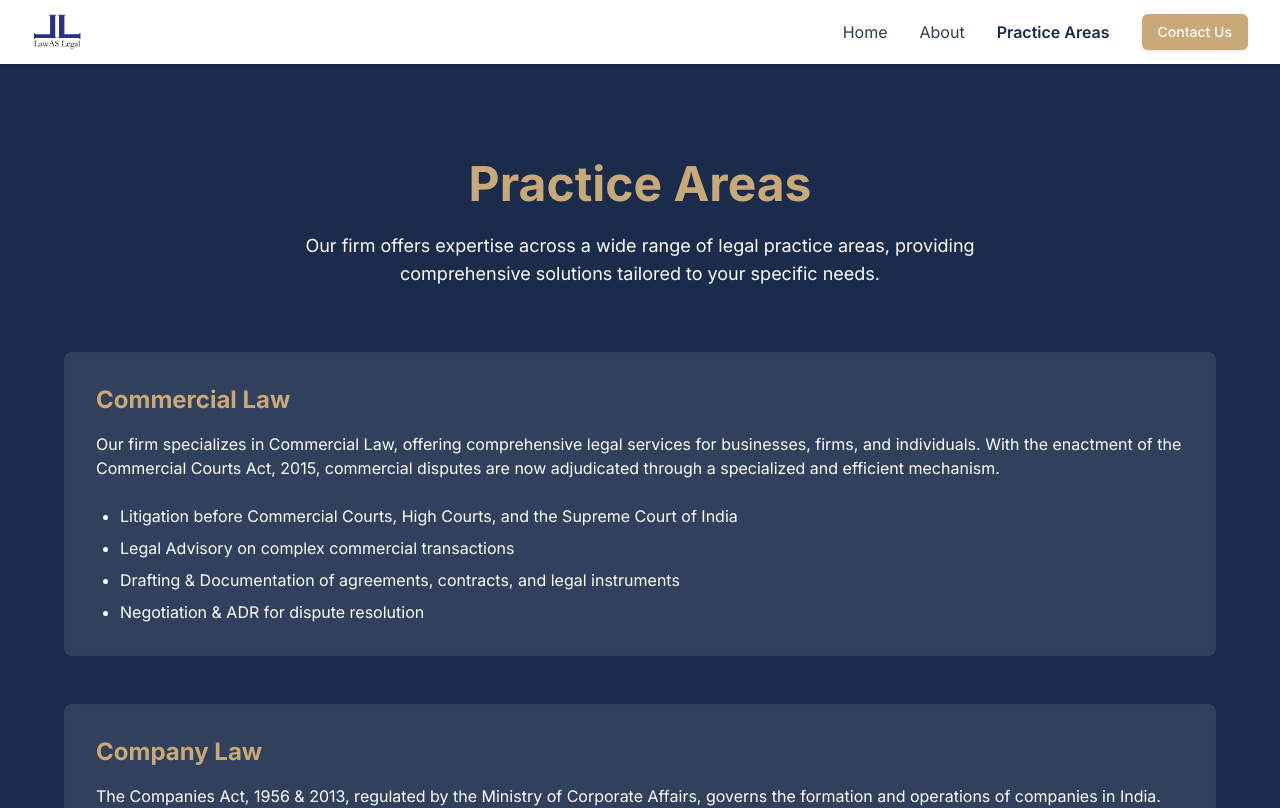
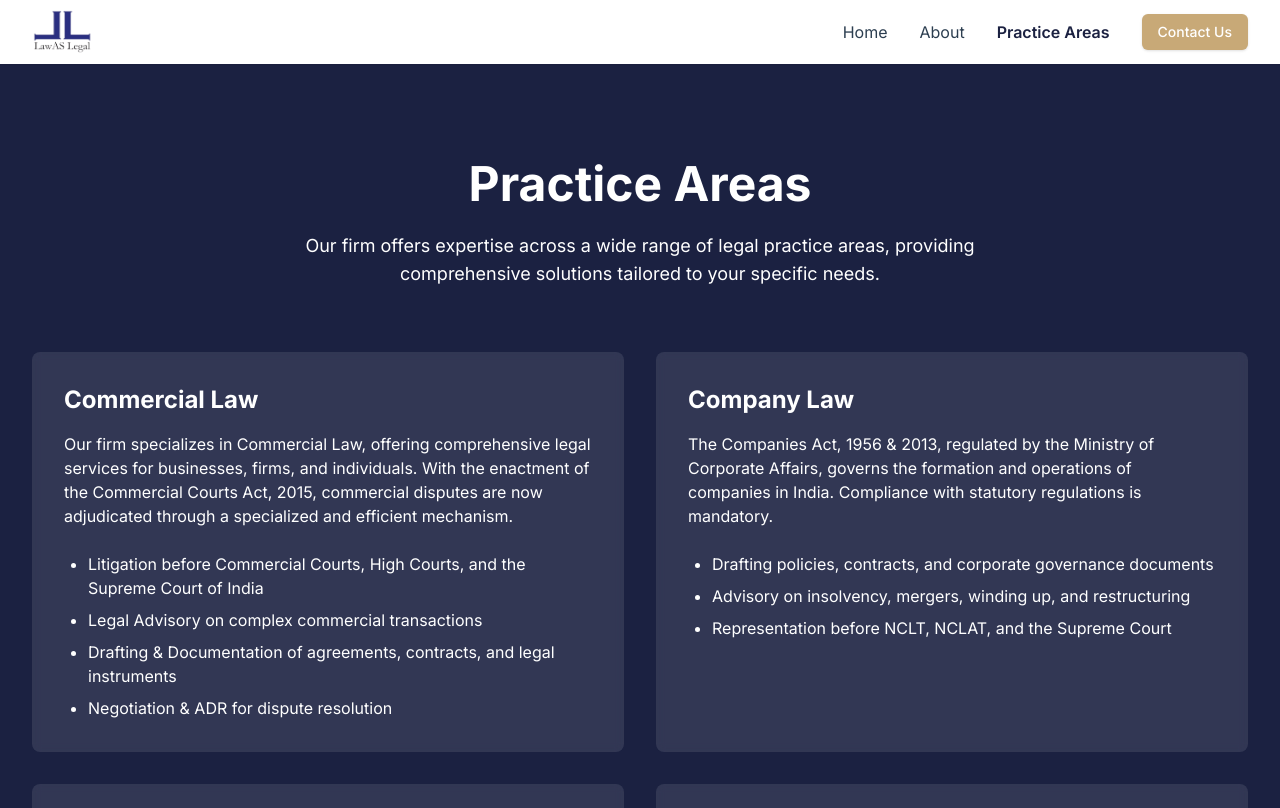
Before and after one commit to CrzyMonks/lawas_legal, a Next.js app: page /practice-areas in a window 1280 px wide. Shown: the top 808 px of the page. Built offline with nearby package versions, Linux system fonts and the light colour scheme.

Commit message:
UI and content updated

```diff
--- a/app/about/page.js
+++ b/app/about/page.js
@@ -34,7 +34,7 @@ export default function AboutPage() {
               About LawAS Legal
             </h1>
             <p className="mb-8 text-lg text-white text-justify">
-            LawAS Legal is a dynamic and experienced law firm rapidly expanding across India, with a strong reputation for handling complex legal matters in corporate, commercial, dispute resolution, real estate, energy and infrastructure, arbitration. It aims to serve a diverse range of clients, from small businesses to large corporations, with tailored legal solutions for it's clients . Focused on strategic growth, the firm is handling matters across the country, leveraging technology, and maintaining a client-centric approach to deliver high-quality services. It's commitment to professionalism, integrity, and excellence positions it as a future national leader in the legal field.
+            LawAS Legal is a dynamic and experienced law firm rapidly expanding across India, with a strong reputation for handling complex legal matters in corporate, commercial, dispute resolution, real estate, energy and infrastructure, arbitration. It aims to serve a diverse range of clients, from small businesses to large corporations, with tailored legal solutions for it's clients. Focused on strategic growth, the firm is handling matters across the country, leveraging technology, and maintaining a client-centric approach to deliver high-quality services. It's commitment to professionalism, integrity, and excellence positions it as a future national leader in the legal field.
             </p>
           </motion.div>
         </div>
--- a/app/page.js
+++ b/app/page.js
@@ -1,6 +1,7 @@
 import Hero from '@/components/sections/Hero'
-import VideoSection from '@/components/sections/VideoSection'
+// import VideoSection from '@/components/sections/VideoSection'
 import AboutPreview from '@/components/sections/AboutPreview'
+import PracticeAreasPreview from '@/components/sections/PracticeAreasPreview'
 import Partners from '@/components/sections/Partners'
 import Contact from '@/components/sections/Contact'
 
@@ -8,8 +9,9 @@ export default function Home() {
   return (
     <div className="w-full bg-lawas-heading">
       <Hero />
-      <VideoSection />
+      {/* <VideoSection /> */}
       <AboutPreview />
+      <PracticeAreasPreview />
       <Partners />
       <Contact />
     </div>
--- a/app/practice-areas/page.js
+++ b/app/practice-areas/page.js
@@ -84,13 +84,21 @@ export default function PracticeAreasPage() {
         </motion.div>
 
         <motion.div
-          className="mx-auto max-w-6xl space-y-12"
+          className="mx-auto max-w-7xl"
           initial={{ opacity: 0, y: 20 }}
           animate={{ opacity: 1, y: 0 }}
           transition={{ duration: 0.8, delay: 0.2 }}
         >
+          <div className="grid grid-cols-1 sm:grid-cols-2 gap-8">
             {practiceAreas.map((area, index) => (
-            <div key={area.title} className="rounded-lg bg-white/10 p-8 backdrop-blur-sm">
+              <motion.div
+                key={area.title}
+                className="rounded-lg bg-white/10 p-8 backdrop-blur-sm"
+                initial={{ opacity: 0, y: 20 }}
+                whileInView={{ opacity: 1, y: 0 }}
+                transition={{ duration: 0.8, delay: index * 0.1 }}
+                viewport={{ once: true }}
+              >
                 <h2 className="mb-4 text-2xl font-bold text-lawas-accent">
                   {area.title}
                 </h2>
@@ -106,8 +114,9 @@ export default function PracticeAreasPage() {
                     ))}
                   </ul>
                 )}
+              </motion.div>
+            ))}
           </div>
-          ))}
         </motion.div>
       </div>
     </div>
--- a/components/Navbar.jsx
+++ b/components/Navbar.jsx
@@ -43,11 +43,11 @@ export default function Navbar() {
           {/* Logo */}
           <Link href="/" className="flex items-center">
             <Image
-              src="/images/legal-logo.jpg"
+              src="/images/legal-logo-removebg-preview.png"
               alt="LawAS Legal Logo"
-              width={150}
-              height={40}
-              className="h-10 w-auto"
+              width={200}
+              height={133}
+              className="h-12 w-auto"
               priority
             />
           </Link>
@@ -73,7 +73,7 @@ export default function Navbar() {
               Practice Areas
             </Link>
             <Button
-              className="bg-lawas-accent text-white hover:bg-lawas-accent/90"
+              className="bg-lawas-button text-white hover:bg-lawas-button/90"
               onClick={handleContactClick}
             >
               Contact Us
@@ -107,7 +107,7 @@ export default function Navbar() {
         {isMenuOpen && (
           <div
             className="fixed top-0 left-0 w-full h-screen bg-white/95 backdrop-blur-sm md:hidden transform transition-transform duration-300 ease-in-out"
-            style={{ marginTop: '64px' }} // This accounts for the navbar height
+            style={{ marginTop: '64px' }}
           >
             <div className="flex flex-col items-center justify-start h-full pt-8 animate-slideDown">
               <Link
--- a/components/sections/Partners.jsx
+++ b/components/sections/Partners.jsx
@@ -12,13 +12,13 @@ export default function Partners() {
 
   const partners = [
     {
-      name: "John Smith",
-      role: "Managing Partner",
+      name: "ALANKRIT BHATNAGAR",
+      role: "Co-Founder",
       image: "/images/partner-1.jpg"
     },
     {
-      name: "Sarah Johnson",
-      role: "Senior Partner",
+      name: "SHASHANK TIWARI",
+      role: "Co-Founder",
       image: "/images/partner-2.jpg"
     }
   ]
@@ -110,7 +110,7 @@ export default function Partners() {
           >
             <Button
               size="lg"
-              className="bg-lawas-accent text-white hover:bg-lawas-accent/90"
+              className="bg-lawas-button text-white hover:bg-lawas-button/90"
               onClick={handlePartnerClick}
             >
               Meet Our Partners
--- /dev/null
+++ b/components/sections/PracticeAreasPreview.jsx
@@ -0,0 +1,119 @@
+'use client'
+import { motion } from "motion/react"
+import { Button } from '@/components/ui/button'
+import { useRouter } from 'next/navigation'
+import {
+  Building2,
+  Scale,
+  GavelIcon,
+  FileSymlink,
+  ShieldAlert,
+  BadgeAlert,
+  Banknote
+} from 'lucide-react'
+
+export default function PracticeAreasPreview() {
+  const router = useRouter()
+
+  const practiceAreas = [
+    {
+      title: "Commercial Law",
+      description: "Comprehensive legal services for businesses and commercial transactions",
+      icon: Building2
+    },
+    {
+      title: "Company Law",
+      description: "Expert guidance in corporate governance and compliance",
+      icon: Scale
+    },
+    {
+      title: "Litigation",
+      description: "Strategic legal solutions across diverse practice areas",
+      icon: GavelIcon
+    },
+    {
+      title: "Arbitration and Dispute Resolution",
+      description: "Efficient resolution of complex legal disputes",
+      icon: FileSymlink
+    },
+    {
+      title: "Consumer Law",
+      description: "Protection and advocacy in consumer rights matters",
+      icon: ShieldAlert
+    },
+    {
+      title: "Criminal Law",
+      description: "Comprehensive criminal litigation and representation",
+      icon: BadgeAlert
+    },
+    {
+      title: "Debt Recovery & SARFAESI Act",
+      description: "Specialized services in banking and debt recovery",
+      icon: Banknote
+    }
+  ]
+
+  const handleViewMore = () => {
+    router.push('/practice-areas')
+  }
+
+  return (
+    <section className="bg-lawas-heading py-24">
+      <div className="container mx-auto px-4 sm:px-6 lg:px-8">
+        <motion.div
+          className="text-center mb-16"
+          initial={{ opacity: 0, y: 20 }}
+          whileInView={{ opacity: 1, y: 0 }}
+          transition={{ duration: 0.8 }}
+          viewport={{ once: true }}
+        >
+          <h2 className="mb-6 text-3xl font-bold text-lawas-accent sm:text-4xl">
+            Practice Areas
+          </h2>
+          <p className="text-lg text-white max-w-2xl mx-auto">
+            Our expertise spans across multiple legal domains, providing comprehensive solutions for all your legal needs
+          </p>
+        </motion.div>
+
+        <div className="grid grid-cols-1 md:grid-cols-2 lg:grid-cols-3 gap-8">
+          {practiceAreas.map((area, index) => (
+            <motion.div
+              key={area.title}
+              className="bg-white/5 backdrop-blur-sm rounded-lg p-6 flex flex-col items-center text-center"
+              initial={{ opacity: 0, y: 20 }}
+              whileInView={{ opacity: 1, y: 0 }}
+              transition={{ duration: 0.8, delay: index * 0.1 }}
+              viewport={{ once: true }}
+            >
+              <div className="mb-4 p-3 rounded-full bg-lawas-button/20">
+                <area.icon className="w-8 h-8 text-lawas-button" />
+              </div>
+              <h3 className="text-xl font-semibold text-lawas-accent mb-2">
+                {area.title}
+              </h3>
+              <p className="text-lawas-accent/70 text-sm">
+                {area.description}
+              </p>
+            </motion.div>
+          ))}
+        </div>
+
+        <motion.div
+          className="text-center mt-12"
+          initial={{ opacity: 0, y: 20 }}
+          whileInView={{ opacity: 1, y: 0 }}
+          transition={{ duration: 0.8, delay: 0.4 }}
+          viewport={{ once: true }}
+        >
+          <Button
+            size="lg"
+            className="bg-lawas-button text-white hover:bg-lawas-button/90"
+            onClick={handleViewMore}
+          >
+            View All Practice Areas
+          </Button>
+        </motion.div>
+      </div>
+    </section>
+  )
+}
--- a/tailwind.config.js
+++ b/tailwind.config.js
@@ -10,14 +10,14 @@ module.exports = {
   	extend: {
   		colors: {
   			// Law firm custom colors
-  			lawas: {
-  				heading: '#1A2B4B',  // Deep navy blue for headings
-  				body: '#2C3E50',     // Rich slate for body text
-  				button: '#0F4C81',   // Professional blue for buttons
-  				accent: '#C8A977',   // Gold accent color
-  				light: '#F8F9FA',    // Light background
-  				muted: '#E9ECEF',    // Muted background sections
-  			},
+  			// lawas: {
+  			// 	heading: '#1A2B4B',  // Deep navy blue for headings
+  			// 	body: '#2C3E50',     // Rich slate for body text
+  			// 	button: '#0F4C81',   // Professional blue for buttons
+  			// 	accent: '#C8A977',   // Gold accent color
+  			// 	light: '#F8F9FA',    // Light background
+  			// 	muted: '#E9ECEF',    // Muted background sections
+  			// },
   			background: 'hsl(var(--background))',
   			foreground: 'hsl(var(--foreground))',
   			card: {
@@ -57,7 +57,16 @@ module.exports = {
   				'3': 'hsl(var(--chart-3))',
   				'4': 'hsl(var(--chart-4))',
   				'5': 'hsl(var(--chart-5))'
-  			}
+  			},
+  			lawas: {
+  				heading: '#1B2141',    // Deep navy blue for background
+  				body: '#2C3E50',       // Rich slate for body text
+  				button: '#C8A977',     // Golden color for buttons (restored)
+  				accent: '#FFFFFF',     // White for headings/text
+  				light: '#F8F9FA',      // Light background
+  				muted: '#E9ECEF',      // Muted background
+  				overlay: '#1B2141/90', // Navy blue with opacity
+  			},
   		},
   		borderRadius: {
   			lg: 'var(--radius)',
```
Also changed, not shown: components/sections/AboutPreview.jsx (+5 -7 lines), components/sections/Contact.jsx (+63 -9 lines), components/sections/Hero.jsx (+24 -6 lines), public/images/legal-logo-removebg-preview.png (added). Lines whose indentation alone changed are shown as unchanged.
